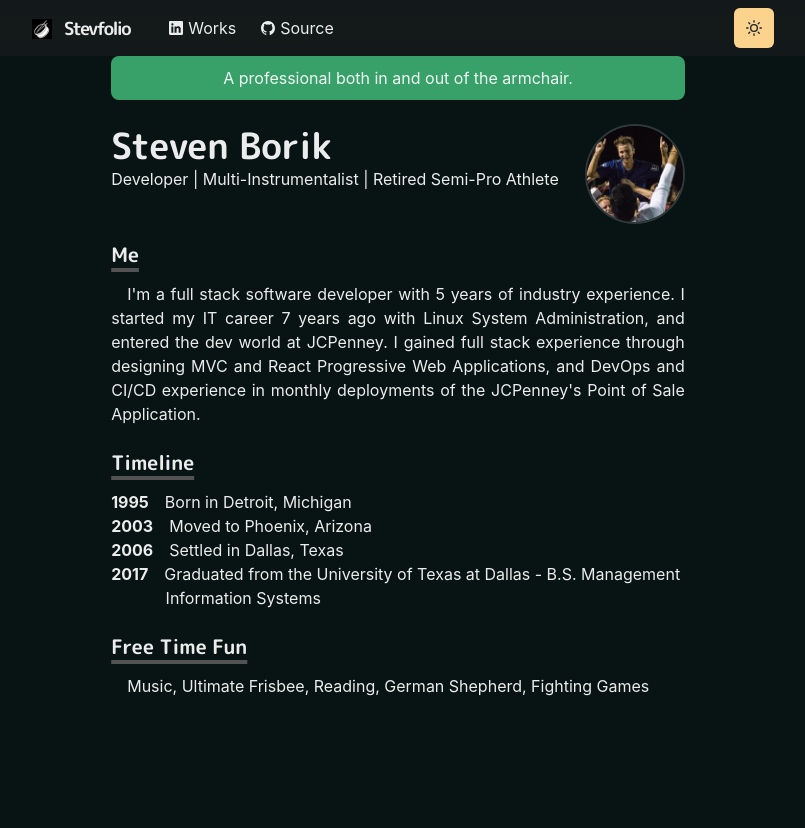
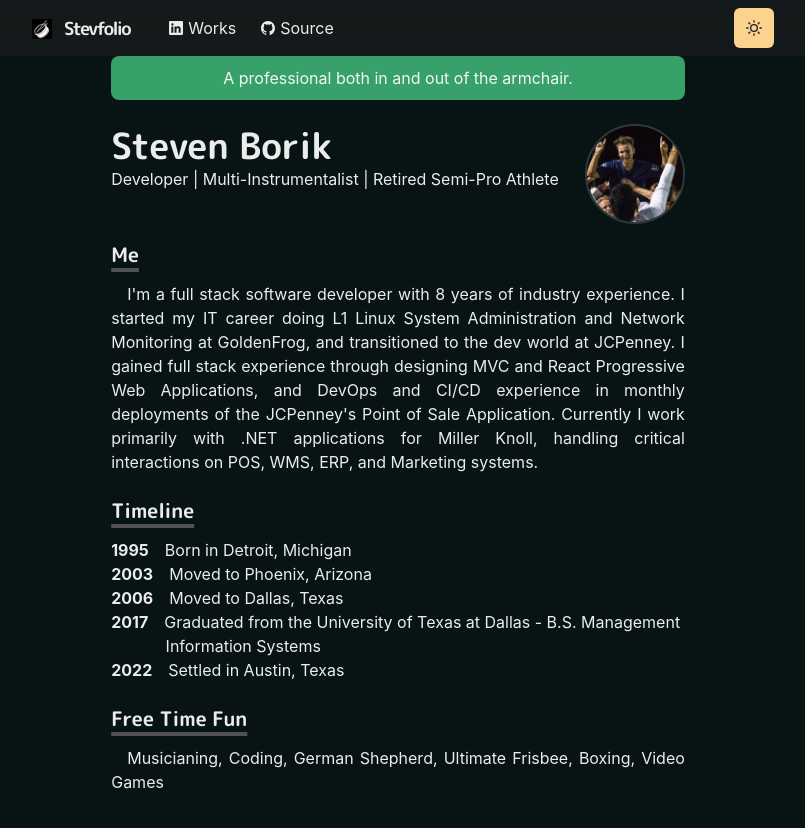
Before and after one commit to StevenJBorik/Stevfolio, a Next.js app: page / in a window 1280 px wide. Shown: the top 828 px of the page, without its empty margins (242-1047 px from the left). Before the commit the page ends 800 px from the top, so only its background shows below. Built offline with nearby package versions, Linux system fonts and the light colour scheme.

Commit message:
Update index.js

```diff
--- a/pages/index.js
+++ b/pages/index.js
@@ -38,11 +38,12 @@ const Page = () => {
                         Me
                     </Heading>
                     <Paragraph>
-                        I'm a full stack software developer with 5 years of industry experience. I started my IT
-                        career 7 years ago with Linux System Administration, and entered the dev world at JCPenney.
+                        I'm a full stack software developer with 8 years of industry experience. I started my IT
+                        career doing L1 Linux System Administration and Network Monitoring at GoldenFrog, and transitioned to the dev world at JCPenney.
                         I gained full stack experience through designing MVC and React Progressive Web Applications, and
                         DevOps and CI/CD experience in monthly deployments of the JCPenney's Point of Sale Application.
-
+                        Currently I work primarily with .NET applications for Miller Knoll,
+                        handling critical interactions on POS, WMS, ERP, and Marketing systems.
                     </Paragraph>
                     <Box align="center" my="4">
                         {/* <NextLink href="works">
@@ -67,11 +68,15 @@ const Page = () => {
                     </BioSection>
                     <BioSection>
                         <BioYear>2006</BioYear>
-                        Settled in Dallas, Texas
+                        Moved to Dallas, Texas
                     </BioSection>
                     <BioSection>
                         <BioYear>2017</BioYear>
                         Graduated from the University of Texas at Dallas - B.S. Management Information Systems
+                    </BioSection>
+                     <BioSection>
+                        <BioYear>2022</BioYear>
+                        Settled in Austin, Texas
                     </BioSection>
                 </Section>
 
@@ -80,7 +85,7 @@ const Page = () => {
                         Free Time Fun
                     </Heading>
                     <Paragraph>
-                        Music, Ultimate Frisbee, Reading, German Shepherd, Fighting Games
+                        Musicianing, Coding, German Shepherd, Ultimate Frisbee, Boxing, Video Games
                     </Paragraph>
                 </Section>
             </Container>
```
